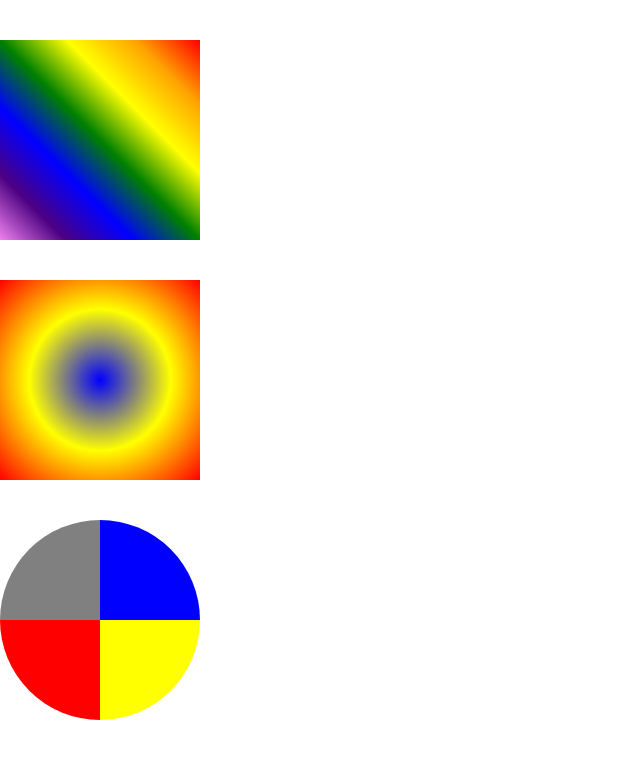
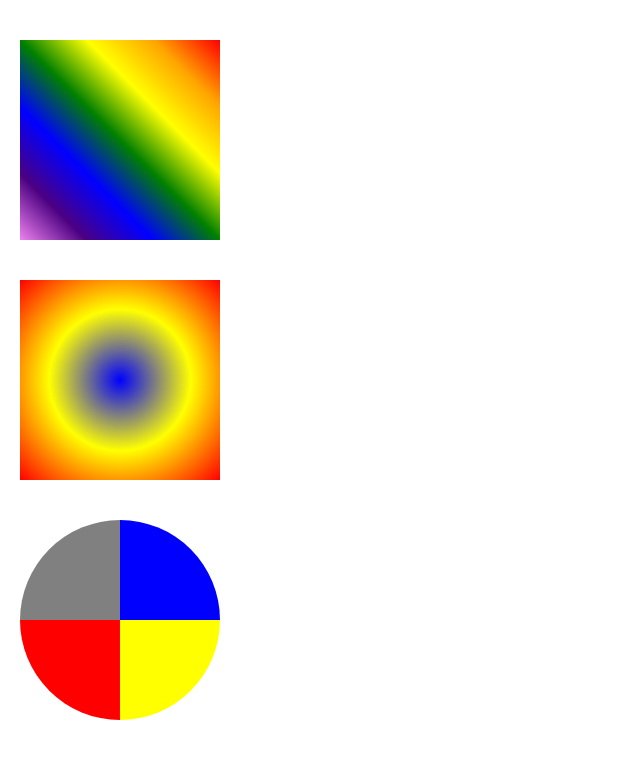
Before and after one commit to Mohan261/Gradients, a plain HTML site: page index.html in a window 1280 px wide. Shown: the whole page, without its empty margins (0-640 px from the left). Drawn offline with Linux system fonts and the light colour scheme.

Commit message:
margin add

```diff
--- a/css/style.css
+++ b/css/style.css
@@ -2,6 +2,10 @@
 	margin:0;
 	padding:0;
 	box-sizing:0;
+}
+.container{
+	width:1240px;
+	margin:0 auto;
 }
 .linear{
 	background-image:linear-gradient(45deg,violet,indigo,blue,green,yellow,orange,red);
--- a/index.html
+++ b/index.html
@@ -5,8 +5,10 @@
 		<link rel="stylesheet" href="./css/style.css">
 	</head>
 	<body>
+		<div class="container">
 		<div class="linear"></div>
 		<div class="radial"></div>
 		<div class="conic"></div>
+		</div>
 	</body>
 </html>
```
